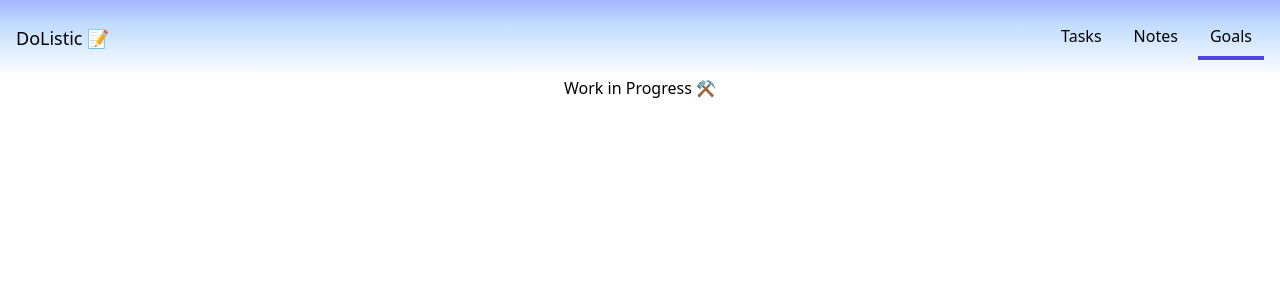
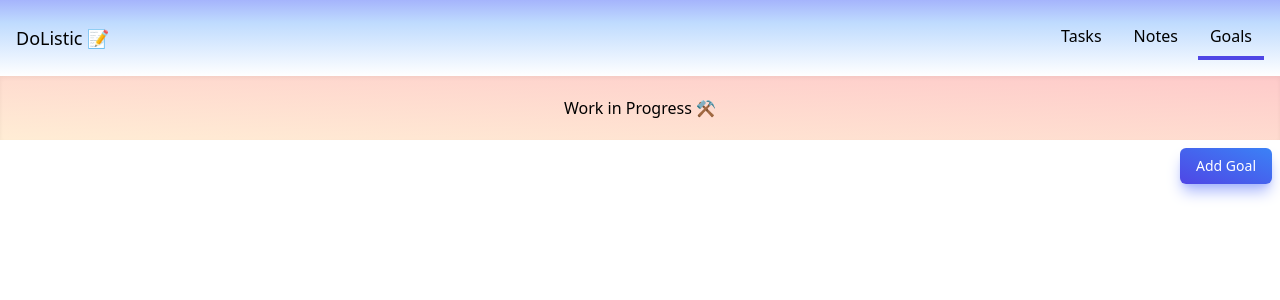
Before and after one commit to anantSinghCross/dolistic-productivity-suite, a React (Vite) app: page /goals in a window 1280 px wide. Shown: the top 300 px of the page. Built offline with nearby package versions, Linux system fonts and the light colour scheme.

Commit message:
Goals WIP

```diff
--- a/src/goalsTracker/GoalsTracker.jsx
+++ b/src/goalsTracker/GoalsTracker.jsx
@@ -1,10 +1,12 @@
 import React from 'react'
+import AddGoal from './components/AddGoal'
 
 function GoalsTracker() {
   return (
-    <div className=' w-full h-20 text-center'>
-        Work in Progress ⚒️
-    </div>
+    <>
+      <div className='w-full text-center p-5 bg-gradient-to-tr to-red-200 from-orange-100 shadow-inner'>Work in Progress ⚒️</div>
+      <AddGoal/>
+    </>
   )
 }
 
--- /dev/null
+++ b/src/goalsTracker/components/AddGoal.jsx
@@ -0,0 +1,11 @@
+import React from 'react'
+
+function AddGoal() {
+  return (
+    <div className='flex justify-end p-2'>
+        <button className='primary-grad-btn'>Add Goal</button>
+    </div>
+  )
+}
+
+export default AddGoal
--- a/src/store/goals-slice.js
+++ b/src/store/goals-slice.js
@@ -36,7 +36,12 @@ const goalsSlice = createSlice({
         state.unshift(action.payload);
       },
       prepare: (goal) => {
-        return { ...goal, id: Math.trunc(Math.random()*100000000)}
+        return {
+          payload:{
+            ...goal,
+            id: Math.trunc(Math.random()*100000000)
+          }
+        }
       }
     },
     deleteGoal: (state, actions) => {
```
